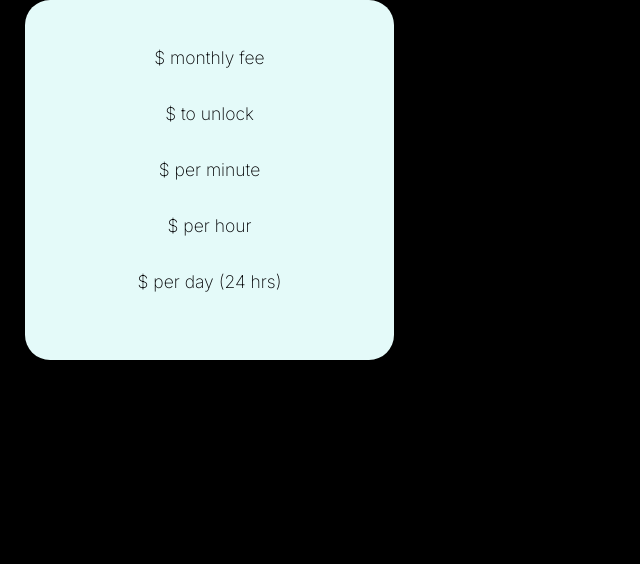
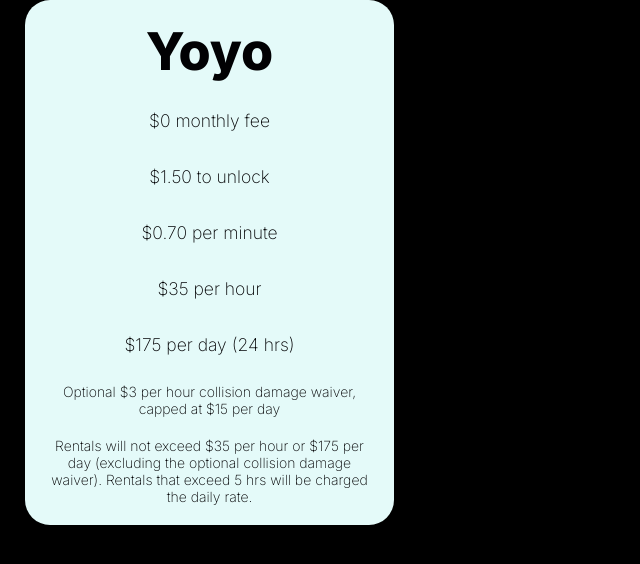
Before and after one commit to horaciomota/Electric-Vehicles, a Next.js app: page / in a window 1280 px wide. Shown: the top 564 px of the page, without its empty margins (0-640 px from the left). Built offline with nearby package versions, Linux system fonts and the light colour scheme.

Commit message:
Refactore card detail component

```diff
--- a/src/Pages/Home.jsx
+++ b/src/Pages/Home.jsx
@@ -3,7 +3,16 @@
 export default function Home() {
     return (
         <>
-        <CarDetails/>
+        <CarDetails
+        title="Yoyo"
+        monthlyFee="0"
+        unlockFee="1.50"
+        perMinute="0.70"
+        perHour="35"
+        perDay="175"
+        collisionDamage="Optional $3 per hour collision damage waiver, capped at $15 per day"
+        rentalInfo="Rentals will not exceed $35 per hour or $175 per day (excluding the optional collision damage waiver). Rentals that exceed 5 hrs will be charged the daily rate."
+        />
         </>
     )
 }
```
